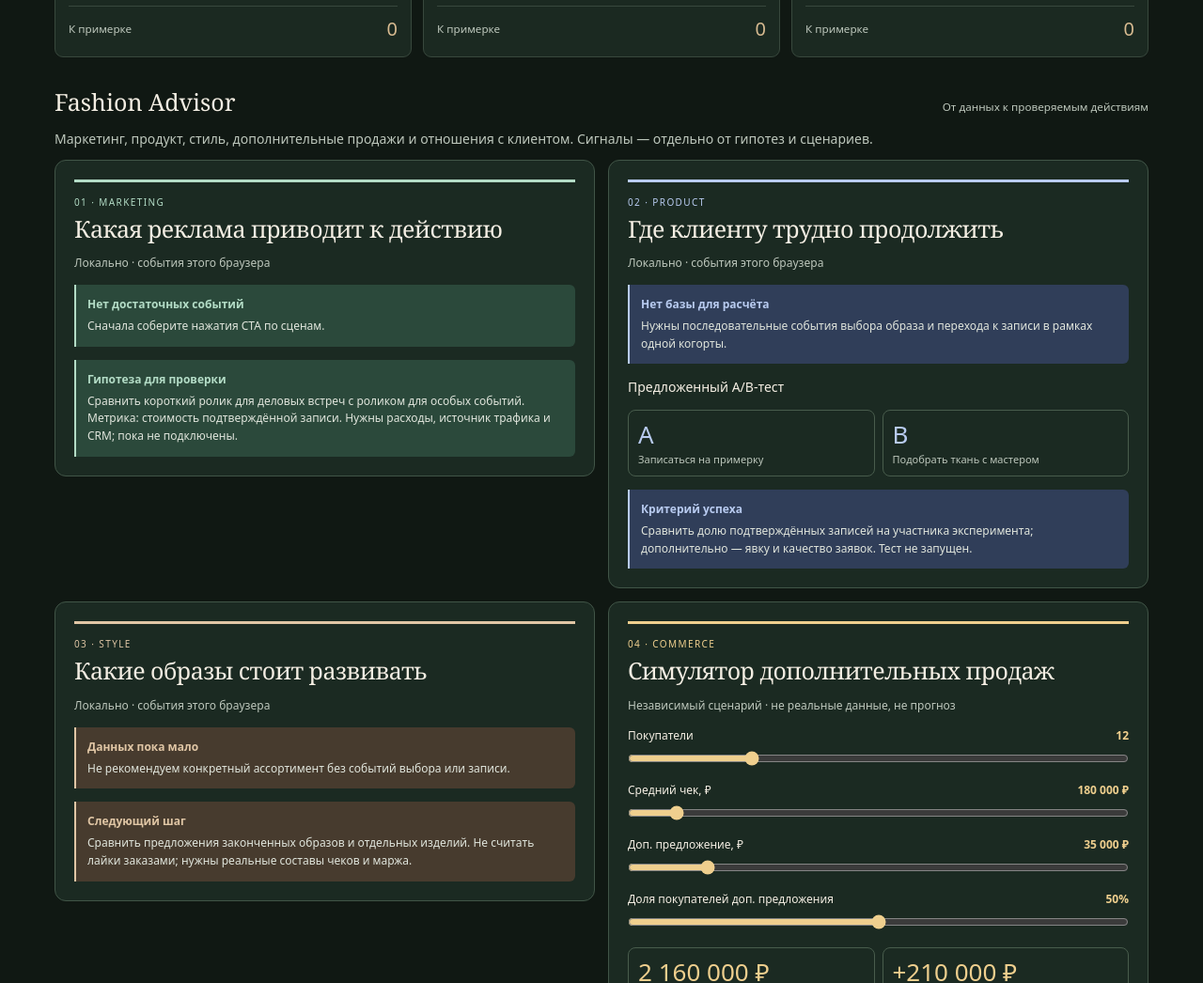
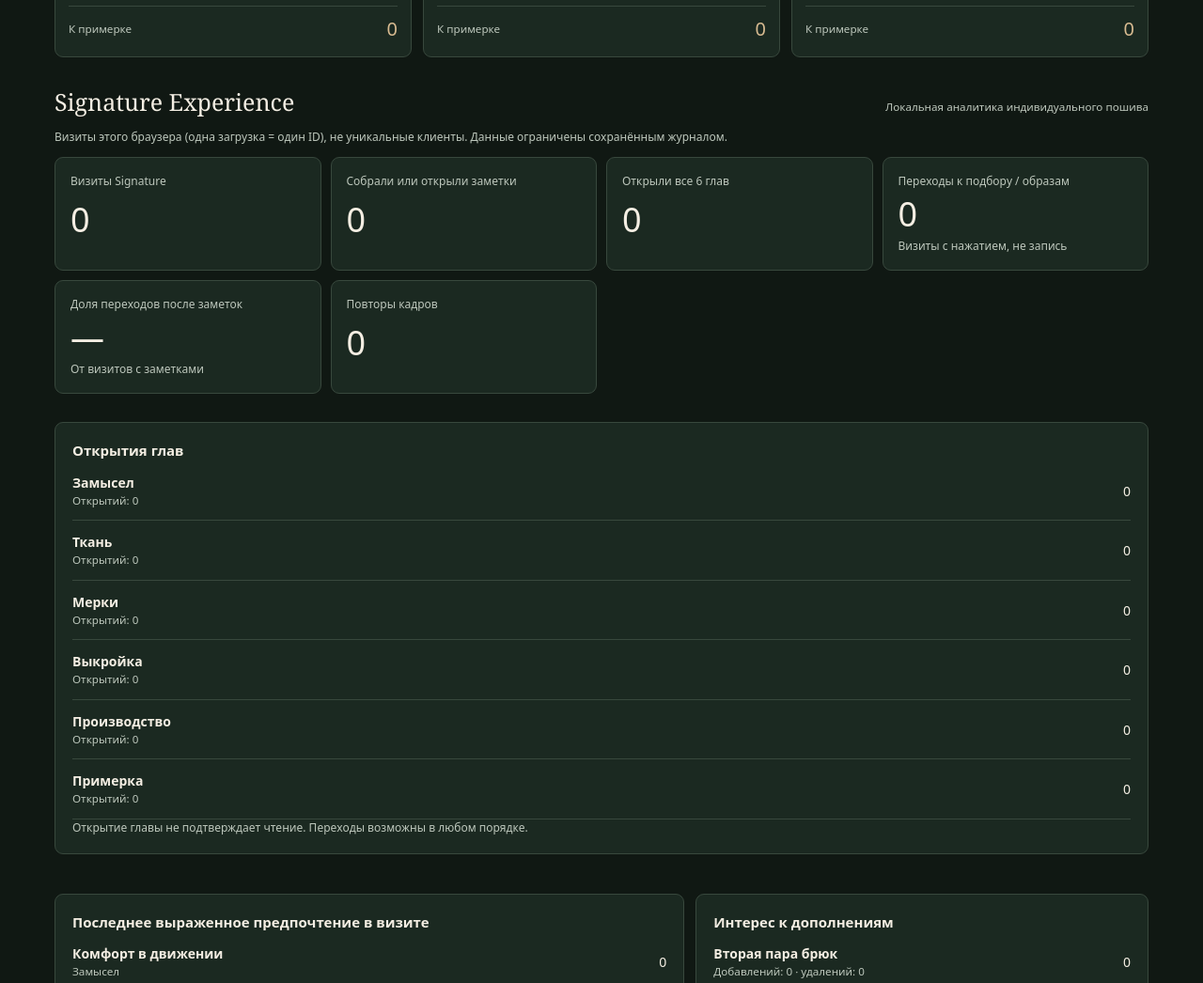
Before and after one commit to safal207/merdo-bitos, a plain HTML site: page atelier23/fashion-overlay/analytics/index.html in a window 1280 px wide. Shown: the part 3115-4161 px from the top of the page at 94% size. Drawn offline with Linux system fonts and the light colour scheme.

Commit message:
feat(analytics): show isolated Signature funnel and preference signals in existing dashboard

```diff
--- a/atelier23/fashion-overlay/analytics/index.html
+++ b/atelier23/fashion-overlay/analytics/index.html
@@ -74,15 +74,27 @@
 <section class="section two"><div class="panel funnel-panel"><h2>Воронка продаж</h2><p id="funnel-note" class="caption"></p><div id="funnel-summary" class="funnel-summary"></div><div id="funnel" class="funnel" style="margin-top:18px"></div><div class="funnel-foot"><strong id="funnel-loss"></strong><p class="caption">Цветные ступени — схема пути. Тонкая полоса показывает точную долю от начальной когорты; под ней — конверсия относительно предыдущего шага и старта.</p></div></div><div class="panel"><h2>Удержание видео</h2><div id="retention"></div></div></section>
 <section class="section"><div class="section-head"><h2>Сцены и действия</h2><small>Просмотры сцен и нажатия CTA</small></div><div class="panel"><div class="scene head"><span>Сцена / секунды</span><span>Просмотры</span><span>Клики</span></div><div id="scenes"></div><p class="caption" style="margin-top:12px">Просмотр сцены: ≥ 1 с воспроизведения с соответствующим CTA, один раз за непрерывный визит к видео. Клики могут предшествовать квалифицированному просмотру; это не удержание и не CTR.</p></div></section>
 <section class="section"><div class="section-head"><h2>Образы</h2><small>Действия по изделиям</small></div><div id="products" class="products"></div></section>
-<section class="section" id="advisor-section"><div class="section-head"><h2>Fashion Advisor</h2><small>От данных к проверяемым действиям</small></div><p>Маркетинг, продукт, стиль, дополнительные продажи и отношения с клиентом. Сигналы — отдельно от гипотез и сценариев.</p><div id="advisor" class="advisor-grid"></div></section><section class="section"><h2>Результаты продаж</h2><p id="sales" class="notice"></p><details><summary>Все события и определения</summary><div id="extra" class="metrics"></div><p class="caption">Просмотр фильма: ≥ 3 с воспроизведения. Просмотр образа: загруженное фото видно ≥ 1 с. Визиты — идентификаторы загрузки страницы с событиями, не уникальные люди.</p></details></section>
+<section class="section" id="signature-section"><div class="section-head"><h2>Signature Experience</h2><small>Локальная аналитика индивидуального пошива</small></div><p id="signature-note" class="caption"></p><div id="signature-metrics" class="metrics"></div><div class="panel" style="margin-top:18px"><h3>Открытия глав</h3><div id="signature-chapters"></div><p class="caption">Открытие главы не подтверждает чтение. Переходы возможны в любом порядке.</p></div><div class="section two"><div class="panel"><h3>Последнее выраженное предпочтение в визите</h3><div id="signature-preferences"></div></div><div class="panel"><h3>Интерес к дополнениям</h3><div id="signature-extras"></div><p class="caption">Добавление или удаление — действие в демо, не заказ и не покупка.</p></div></div></section><section class="section" id="advisor-section"><div class="section-head"><h2>Fashion Advisor</h2><small>От данных к проверяемым действиям</small></div><p>Маркетинг, продукт, стиль, дополнительные продажи и отношения с клиентом. Сигналы — отдельно от гипотез и сценариев.</p><div id="advisor" class="advisor-grid"></div></section><section class="section"><h2>Результаты продаж</h2><p id="sales" class="notice"></p><details><summary>Все события и определения</summary><div id="extra" class="metrics"></div><p class="caption">Просмотр фильма: ≥ 3 с воспроизведения. Просмотр образа: загруженное фото видно ≥ 1 с. Визиты — идентификаторы загрузки страницы с событиями, не уникальные люди.</p></details></section>
 </main><script type="module">
-import {readLog,summarize} from "../analytics.js";
+import {readLog,summarize,summarizeSignature} from "../analytics.js";
 import {DEMO,CATALOG,localProducts,localFunnel,rate} from "./showcase.js";
 import {renderAdvisor} from "./advisor.js";
 const $=id=>document.getElementById(id),num=n=>n==null?"—":n.toLocaleString("ru-RU"),pct=n=>n==null?"—":n.toLocaleString("ru-RU",{maximumFractionDigits:1})+" %",rub=n=>n==null?"—":num(n)+" ₽";
 let mode=new URLSearchParams(location.search).get("demo")==="1"?"demo":"local",log={rows:[],available:false,dropped:0};
 function element(tag,cls,text){const x=document.createElement(tag);if(cls)x.className=cls;if(text!=null)x.textContent=text;return x}
 function metric(label,key,val,description="",hero=false,formatter=num){const el=element("div","metric"+(hero?" hero":""));el.dataset.metric=key;el.append(element("span","",label),element("b","",formatter(val)),element("small","",description));return el}
+function renderSignature(demo){
+ const available=!demo&&log.available,m=summarizeSignature(available?log.rows:[]);
+ $("signature-note").textContent=demo?"Нет синтетических данных Signature: переключитесь в локальный режим.":available?"Визиты этого браузера (одна загрузка = один ID), не уникальные клиенты. Данные ограничены сохранённым журналом.":"Хранилище недоступно; значения неизвестны.";
+ const v=n=>available?n:null;
+ $("signature-metrics").replaceChildren(metric("Визиты Signature","sigStarts",v(m.starts)),metric("Собрали или открыли заметки","sigBriefs",v(m.briefs)),metric("Открыли все 6 глав","sigAllChapters",v(m.allChapters)),metric("Переходы к подбору / образам","sigHandoffs",v(m.handoffs),"Визиты с нажатием, не запись"),metric("Доля переходов после заметок","sigRate",available?rate(m.handoffs,m.briefs):null,"От визитов с заметками",false,pct),metric("Повторы кадров","sigReplay",v(m.replays)));
+ function row(label,n,detail){
+  const el=element("div","scene");el.style.gridTemplateColumns="minmax(0,1fr) auto";const d=element("div");d.append(element("strong","",label),element("small","",detail));el.append(d,element("span","",num(v(n))));return el;
+ }
+ $("signature-chapters").replaceChildren(...m.chapters.map(x=>row(x.label,x.visits,"Открытий: "+num(v(x.opens)))));
+ $("signature-preferences").replaceChildren(...m.preferences.map(x=>row(x.choice,x.visits,m.chapters.find(c=>c.id===x.chapter).label)));
+ $("signature-extras").replaceChildren(...m.extras.map(x=>row(x.label,x.interestedVisits,"Добавлений: "+num(v(x.adds))+" · удалений: "+num(v(x.removes)))));
+}
 function render(){
  try{log=readLog(localStorage)}catch{log={rows:[],available:false,dropped:0}}
  const demo=mode==="demo",m=demo?DEMO:summarize(log.rows),value=k=>demo||log.available?m[k]:null;
@@ -128,6 +140,7 @@ function render(){
  $("scenes").replaceChildren(...m.scenes.map(s=>{const el=element("div","scene"),name=element("div"),bar=element("div","bars"),fill=element("i"),v=element("span","",num(demo||log.available?s.views:null)),c=element("span","",num(demo||log.available?s.clicks:null));el.dataset.scene=s.id;fill.style.width=(s.views/max*100)+"%";bar.append(fill);name.append(element("strong","",s.label),element("small","",s.range+" с"),bar);v.dataset.count="views";c.dataset.count="clicks";el.append(name,v,c);return el}));
  const products=demo?DEMO.products:localProducts(log.rows);
  $("products").replaceChildren(...CATALOG.map(([id,name,item,photo])=>{const data=products.find(p=>p.id===id),card=element("article","product"),figure=element("figure"),img=element("img"),fallback=element("span","","Фото недоступно"),body=element("div","pbody"),stats=element("div","pstats"),book=element("div","pbook");card.dataset.product=id;img.loading="lazy";img.alt=item;img.src="https://atelier-23.ru/wp-content/uploads/"+photo;fallback.hidden=true;img.addEventListener("error",()=>{img.hidden=true;fallback.hidden=false});figure.append(img,fallback);for(const [label,key] of [["Просмотры","views"],["Лайки","likes"],["Сохранения","saves"],["Выбор образа","selected"]]){const d=element("div");d.append(element("b","",num(demo||log.available?data[key]:null)),element("small","",label));stats.append(d)}book.append(element("small","","К примерке"),element("b","",num(demo||log.available?data.booking:null)));body.append(element("h3","",name),element("small","",item),stats,book);card.append(figure,body);return card}));
+ renderSignature(demo);
  renderAdvisor($("advisor"),{demo,available:demo||log.available,scenes:m.scenes,products,funnel});
  $("sales").textContent=demo?"Условно: 40 подтверждённых записей, 24 визита, 12 покупок, "+rub(DEMO.revenue)+" выручки. Не фактический результат и не прогноз.":"Подтверждённые записи, покупки и выручка: данных нет. Переход к форме примерки не означает запись или продажу.";
  const labels=[["Визиты с событиями","visits"],["Лайки (отмены)","unlikes"],["Отмены сохранений","unsaves"],["Поделиться (нажатия)","shares"],["Копирования ссылок","copied"],["Web Share завершён","shareResolved"],["Выбор повода","occasions"],["Переходы к пошиву","tailoring"]];
```
